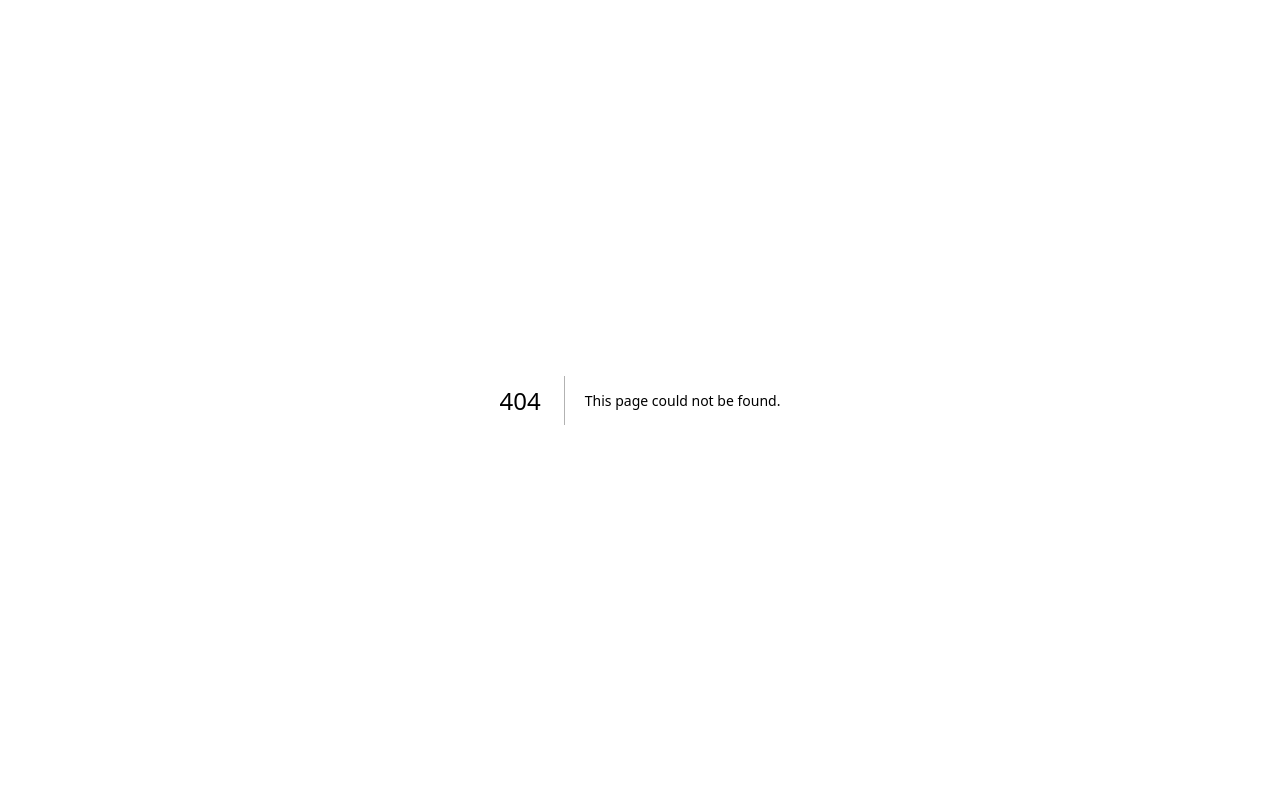
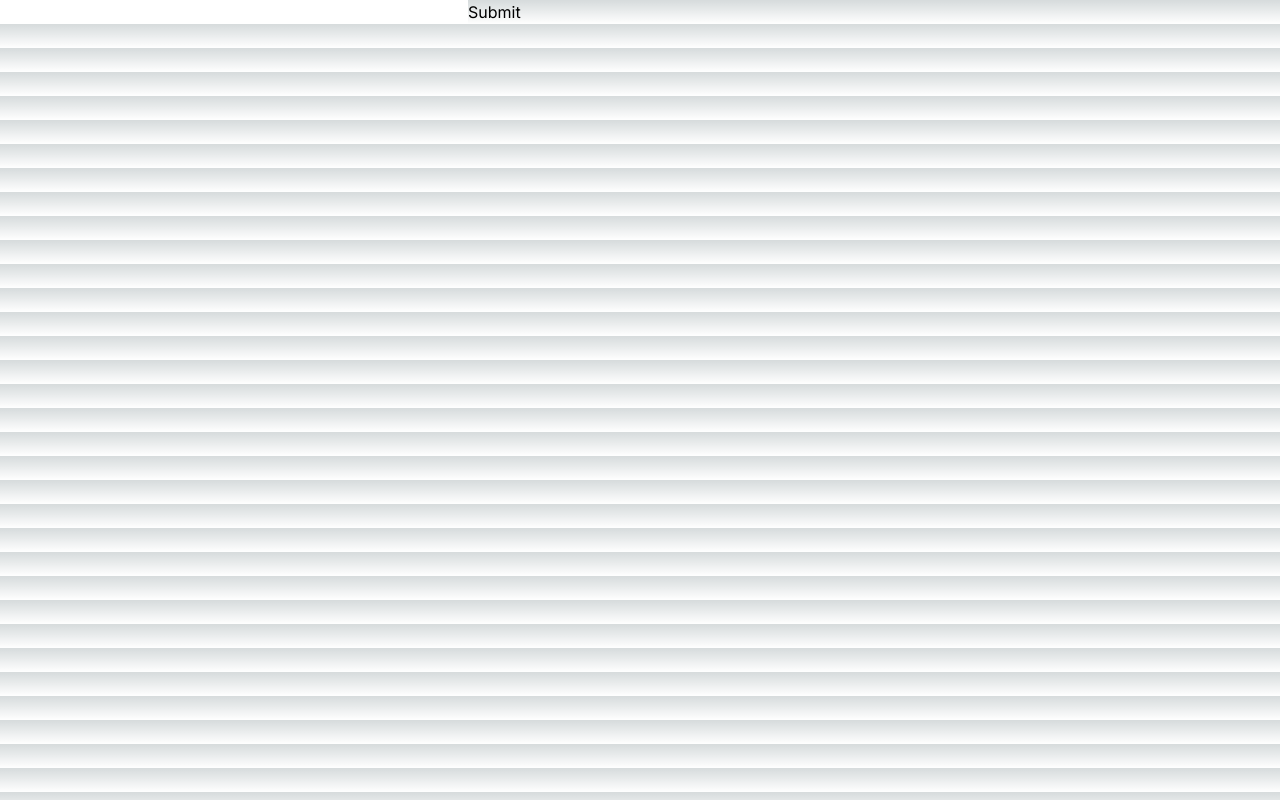
Before and after one commit to No-Country/S11-19-ft-php-next, a Next.js app in the folder client/app/: page /exampleForm in a window 1280 px wide. Before the commit this address had no page. Built offline with nearby package versions, Linux system fonts and the light colour scheme.

Commit message:
example form

```diff
--- a/client/app/package.json
+++ b/client/app/package.json
@@ -11,6 +11,7 @@
     "fmt": "prettier --write ./src/**"
   },
   "dependencies": {
+    "@hookform/resolvers": "^3.3.2",
     "next": "13.5.4",
     "react": "^18.2.0",
     "react-dom": "^18.2.0",
--- /dev/null
+++ b/client/app/src/app/exampleForm/page.tsx
@@ -0,0 +1,53 @@
+"use client"
+import React from 'react'
+import { SubmitHandler, useForm } from 'react-hook-form'
+import { email, minLength, object, parse, string, required, Input } from 'valibot'
+import { valibotResolver} from '@hookform/resolvers/valibot'
+
+const LoginSchema = required(object({
+	email: string([email()]),
+	password: string([minLength(8)]),
+}));
+
+const initValues: Input<typeof LoginSchema> = {
+	email: "",
+	password: "",
+}
+
+export default function InputEmail({ ...props}) {
+
+	const {
+		register,
+		handleSubmit,
+		formState: { errors, isSubmitted },
+
+
+	} = useForm({
+		resolver:valibotResolver(LoginSchema),
+		values: initValues,
+
+	})
+
+	const onSubmit: SubmitHandler<Input<typeof LoginSchema>> = (data ) => {
+
+		console.log(data)
+
+	}
+	return (<>
+	<form
+		onSubmit={handleSubmit(onSubmit)}
+	>
+		<input {...register("email")}
+		mesageError={errors.email?.message}
+		isError={!!errors.email }
+
+		/>
+		<input
+		{...props}
+		mesageError={errors.password?.message}
+		isError={!!errors.password }
+		type="password" {...register("password")} />
+		<input type="submit" />
+	</form>
+	</>)
+}
```
Also changed, not shown: 1 other file (tests, documents, lock files or other folders).
